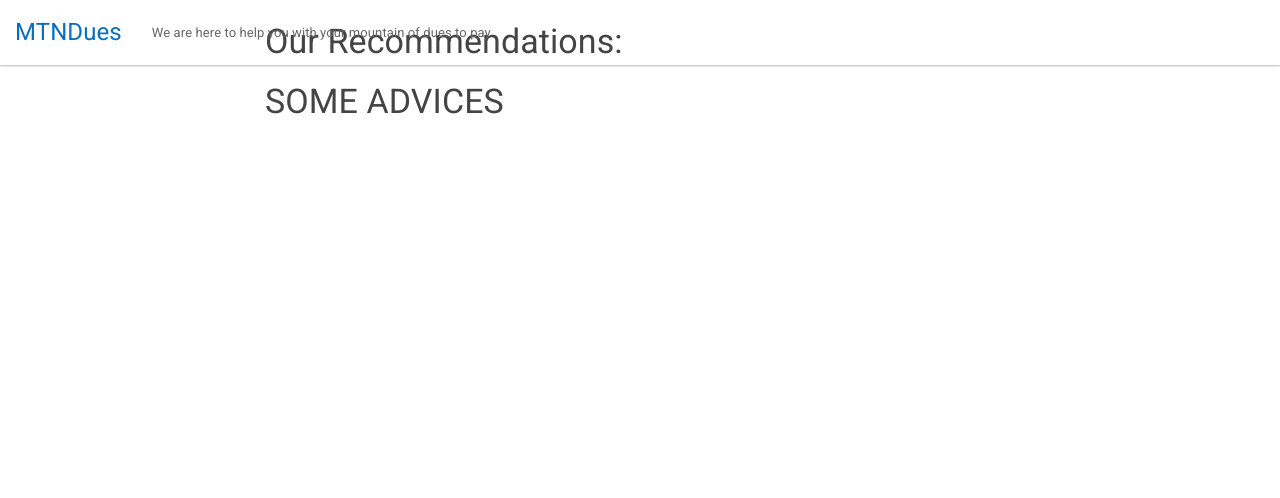
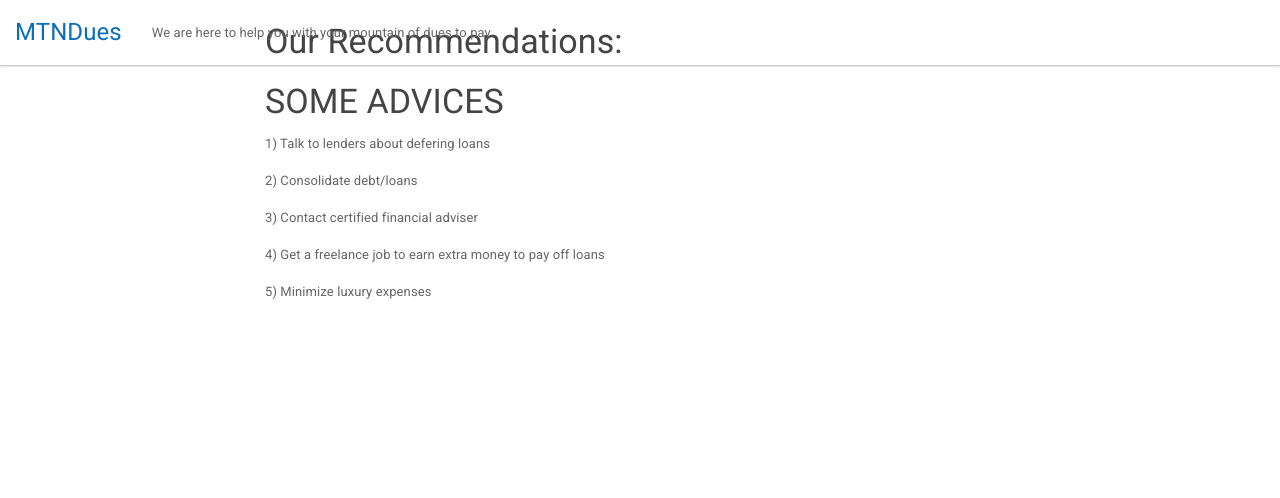
Before and after one commit to azharichenko/debt-management, a Flask app: template debtman/templates/final.html in a window 1280 px wide. Shown: the top 498 px of the page. Run offline with Flask 2, Linux system fonts and the light colour scheme; the template is opened without the code that fills it, so the values that code supplies are empty; some libraries are stand-ins or nearby versions.

Commit message:
Added meh advice

```diff
--- a/debtman/templates/final.html
+++ b/debtman/templates/final.html
@@ -10,7 +10,11 @@
               <p>{{ line.name }} : ${{ line.balance }}</p>
             {% endfor %}
             <h3>SOME ADVICES</h3>
-            <p></p>
+            <p>1) Talk to lenders about defering loans</p>
+            <p>2) Consolidate debt/loans</p>
+            <p>3) Contact certified financial adviser</p>
+            <p>4) Get a freelance job to earn extra money to pay off loans</p>
+            <p>5) Minimize luxury expenses</p>
         </div>
     </div>
 </div>
```
